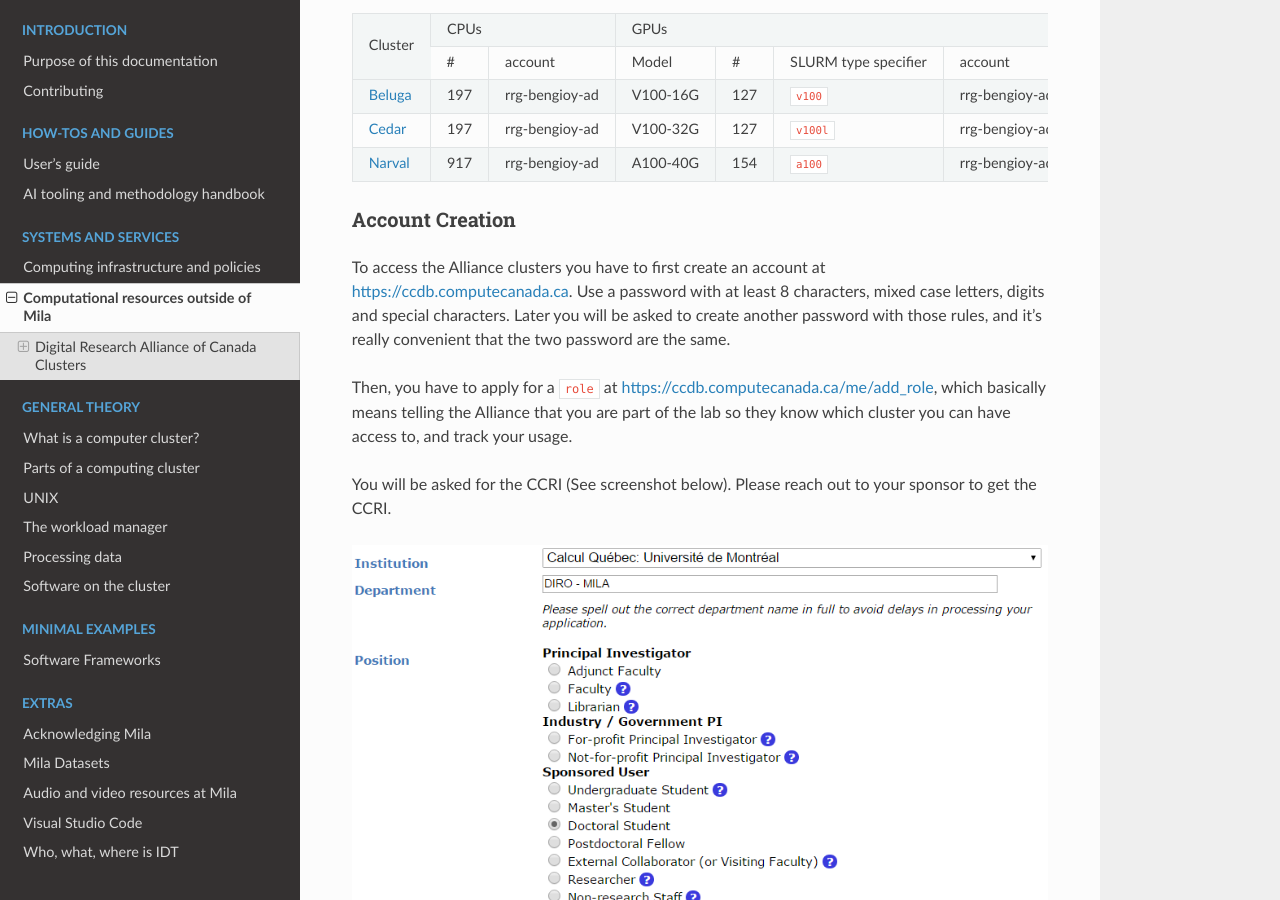
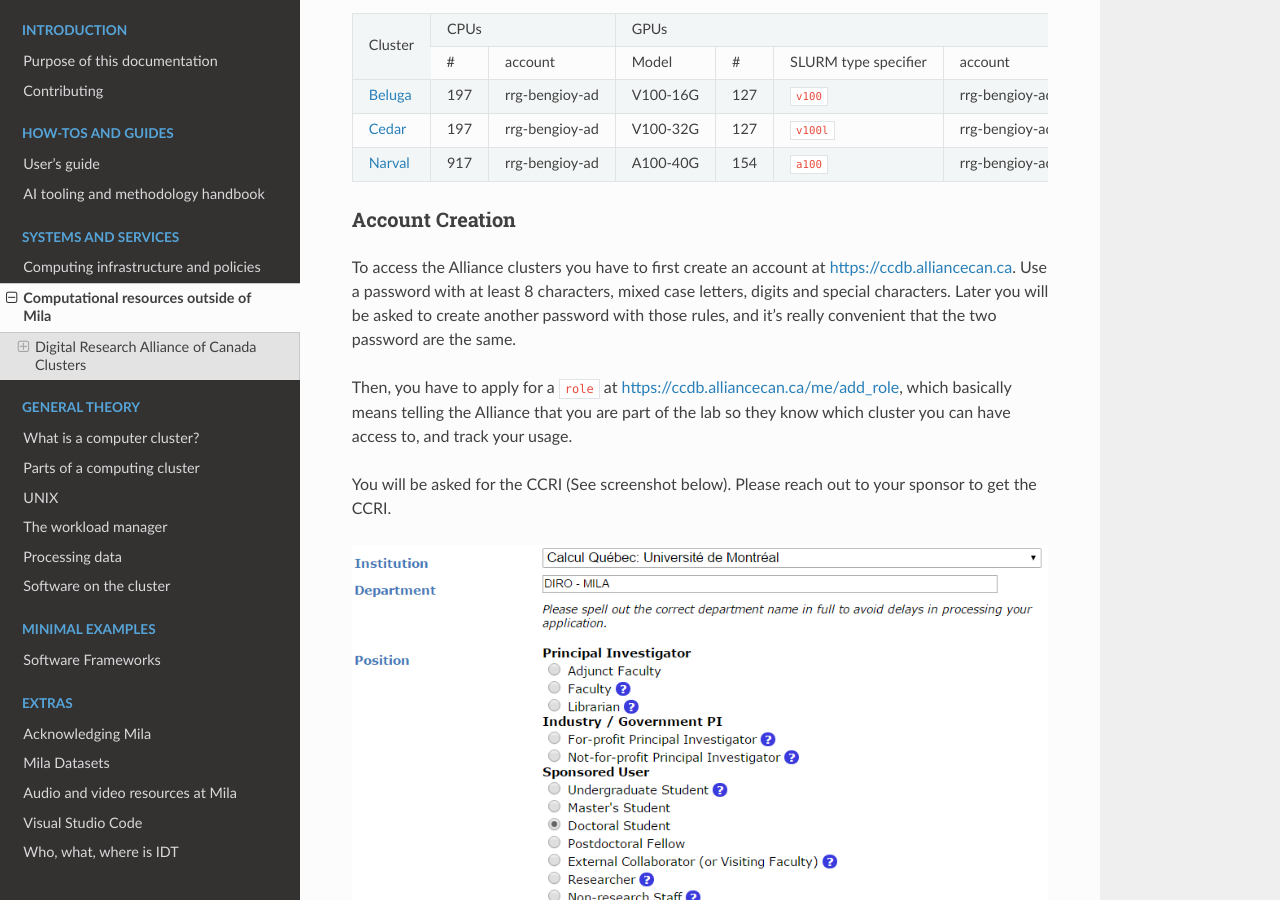
Before and after one commit to mila-iqia/mila-docs, a Sphinx documentation site: the page built from docs/Extra_compute.rst, in a window 1280 px wide and 900 px high, scrolled down 1298 px. Built offline with Sphinx 7.4.7 and the Read the Docs theme 2.0.0, drawn with Linux system fonts in a browser that asks for light colours; some of the changed lines change nothing that is shown.

Commit message:
Update the URL to the CCDB website

```diff
--- a/docs/Extra_compute_drac.rst
+++ b/docs/Extra_compute_drac.rst
@@ -78,13 +78,13 @@
 ----------------
 
 To access the Alliance clusters you have to first create an account at
-https://ccdb.computecanada.ca. Use a password with at least 8 characters, mixed
+https://ccdb.alliancecan.ca. Use a password with at least 8 characters, mixed
 case letters, digits and special characters. Later you will be asked to create
 another password with those rules, and it’s really convenient that the two
 password are the same.
 
 Then, you have to apply for a ``role`` at
-https://ccdb.computecanada.ca/me/add_role, which basically means telling the
+https://ccdb.alliancecan.ca/me/add_role, which basically means telling the
 Alliance that you are part of the lab so they know which cluster you can have
 access to, and track your usage.
 
```
